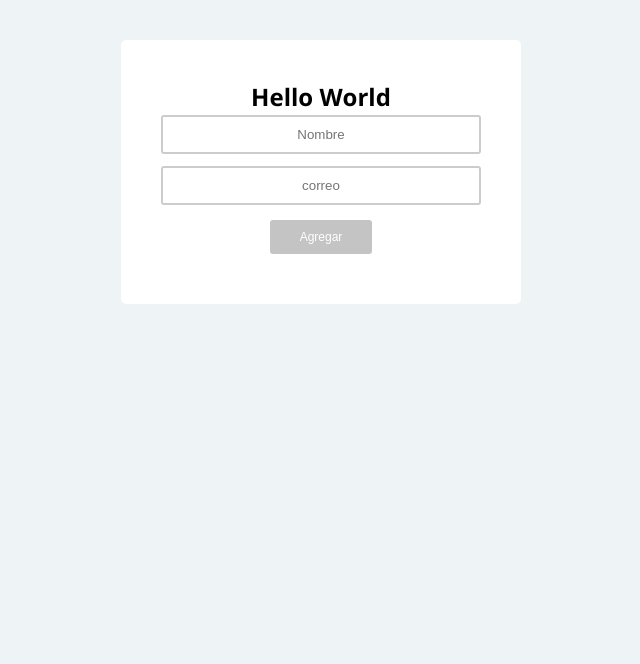
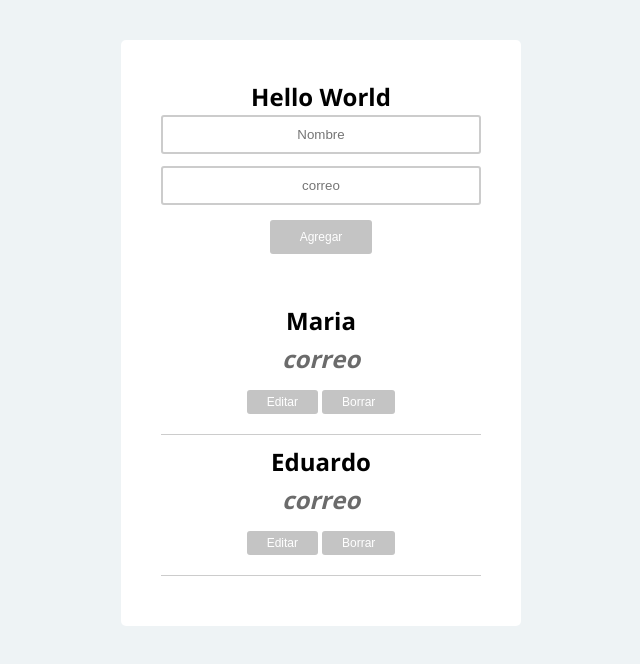
Before and after one commit to EdRafCas/signup_app_react_firebase, a React (Create React App) app: page / in a window 1280 px wide. Shown: the top 664 px of the page, without its empty margins (319-959 px from the left). Built offline with nearby package versions, Linux system fonts and the light colour scheme; no server answers.

Commit message:
creating the list components and useState function to edi and ar contacts

```diff
--- a/src/App.js
+++ b/src/App.js
@@ -1,6 +1,7 @@
 import React from 'react';
-import styled from 'styled-components'
-import Formulario from './Componentes/Formulario'
+import styled from 'styled-components';
+import Formulario from './Componentes/Formulario';
+import ListaContactos from './Componentes/ListaContactos';
 
 const App = () => {
       return (
@@ -8,6 +9,7 @@ const App = () => {
                   <Titulo>
                         Hello World
                         <Formulario />
+                        <ListaContactos />
                   </Titulo>
             </Contenedor>
        );
--- /dev/null
+++ b/src/Componentes/Contacto.js
@@ -0,0 +1,87 @@
+import React,{useState} from 'react';
+import styled from 'styled-components';
+import db from './../firebase/firebaseConfig';
+
+const Contacto = ({id, nombre, correo}) => {
+      const [editandoTarea, cambiarEditandoTarea] = useState(false);
+
+      return (
+            <ContenedorContacto>
+                  {editandoTarea ?
+                        <form>
+                              <Input
+                                    type="text"
+                                    name="nombre"
+                                    //value={}
+                                    //onChange={}
+                                    placeholder="Nombre"
+                              />
+                              <Input
+                                    type="text"
+                                    name="correo"
+                                    //value={}
+                                    //onChange={}
+                                    placeholder="Correo"
+                              />
+                              <Boton type="submit"> Actualizar </Boton>
+                        </form>
+                  :
+                        <>
+                        <Nombre> {nombre} </Nombre>
+                        <Correo> {correo} </Correo>
+                        <Boton onClick={()=>cambiarEditandoTarea(!editandoTarea)}>Editar</Boton>
+                        <Boton>Borrar</Boton>
+                        </>
+                  }
+            </ContenedorContacto>
+       );
+}
+
+const ContenedorContacto = styled.div`
+    padding: 10px 0;
+    border-bottom: 1px solid rgba(0,0,0,.2);
+`;
+
+const Nombre = styled.p`
+    font-weight: bold;
+`;
+
+const Correo = styled.p`
+    font-style: italic;
+    color: #6B6B6B;
+    margin: 5px 0;
+`;
+
+const Boton = styled.button`
+    padding: 5px 20px;
+    border: none;
+    cursor: pointer;
+    border-radius: 3px;
+    margin: 0px 2px;
+    margin-bottom: 10px;
+    transition: .3s ease all;
+    outline: none;
+    background: #C4C4C4;
+    color: #fff;
+    font-size: 12px;
+
+    &:hover {
+        background: #3D76E9;
+    }
+`;
+
+const Input = styled.input`
+    padding: 10px;
+    border: 2px solid rgba(0,0,0,.2);
+    border-radius: 3px;
+    width: 100%;
+    margin-bottom: 10px;
+    transition: .2s ease all;
+    outline: none;
+    text-align: center;
+
+    &:focus {
+        border: 2px solid #3D76E9;
+    }
+`;
+export default Contacto;
--- a/src/Componentes/Formulario.js
+++ b/src/Componentes/Formulario.js
@@ -1,4 +1,4 @@
-import React, {useState} from 'react';
+import React,{useState} from 'react';
 import styled from 'styled-components'
 import db from './../firebase/firebaseConfig';
 
--- /dev/null
+++ b/src/Componentes/ListaContactos.js
@@ -0,0 +1,33 @@
+import React,{useState} from 'react';
+import styled from 'styled-components';
+import db from './../firebase/firebaseConfig';
+import Contacto from './Contacto'
+
+const ListaContactos = () => {
+
+      const [contactos, cambiarContactos] = useState([
+            {id: 1, nombre: "Maria", correo:"correo"},
+            {id: 2, nombre: "Eduardo", correo:"correo"}
+      ]);
+
+
+      return (
+            contactos.length > 0 &&
+            <ContenedorContactos>
+                  {contactos.map((contacto)=>(
+                        <Contacto
+                              key={contacto.id}
+                              id={contacto.id}
+                              nombre={contacto.nombre}
+                              correo={contacto.correo}
+                        />
+                  ))}
+            </ContenedorContactos>
+       );
+}
+
+const ContenedorContactos= styled.div`
+      margin-top:40px
+`;
+
+export default ListaContactos;
```
